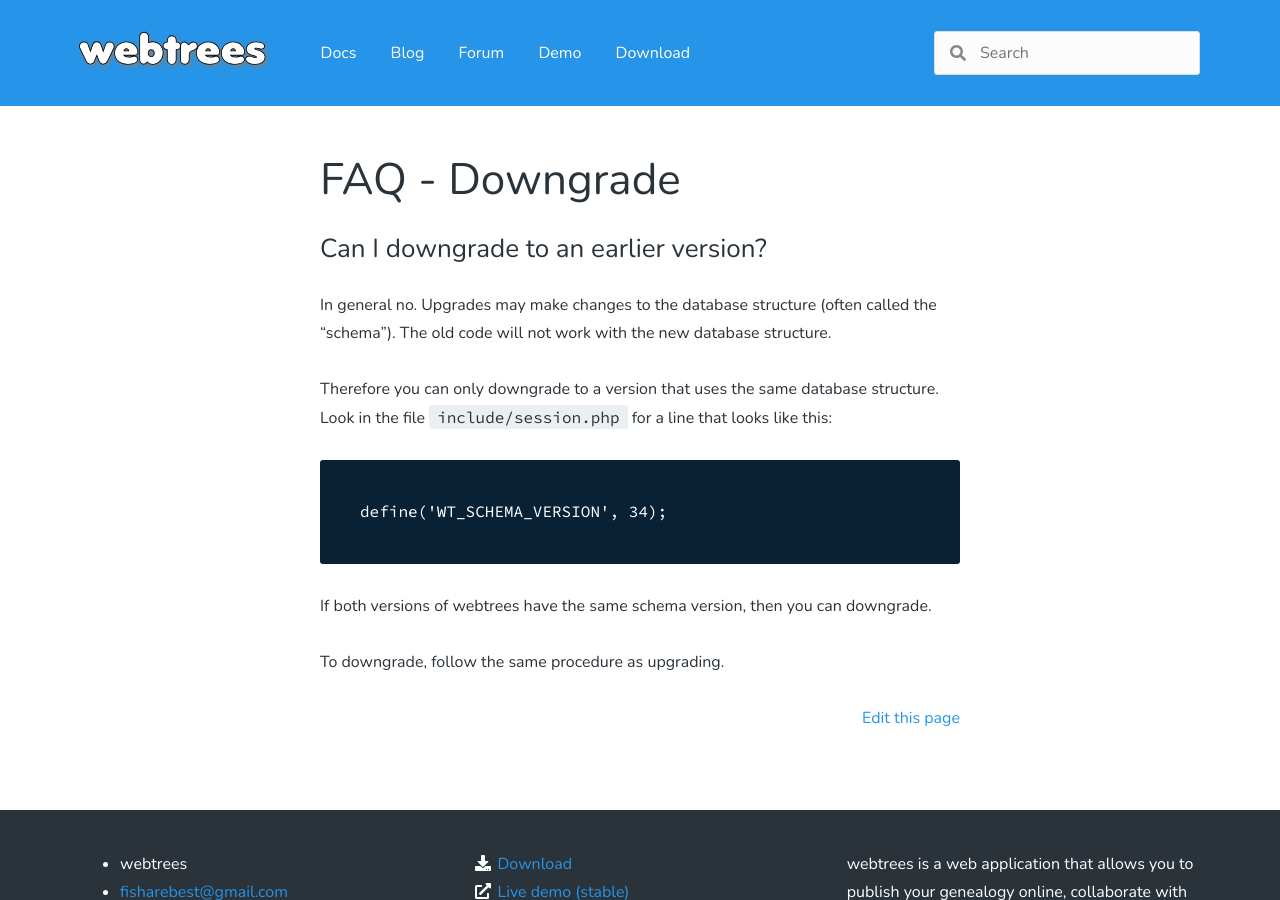
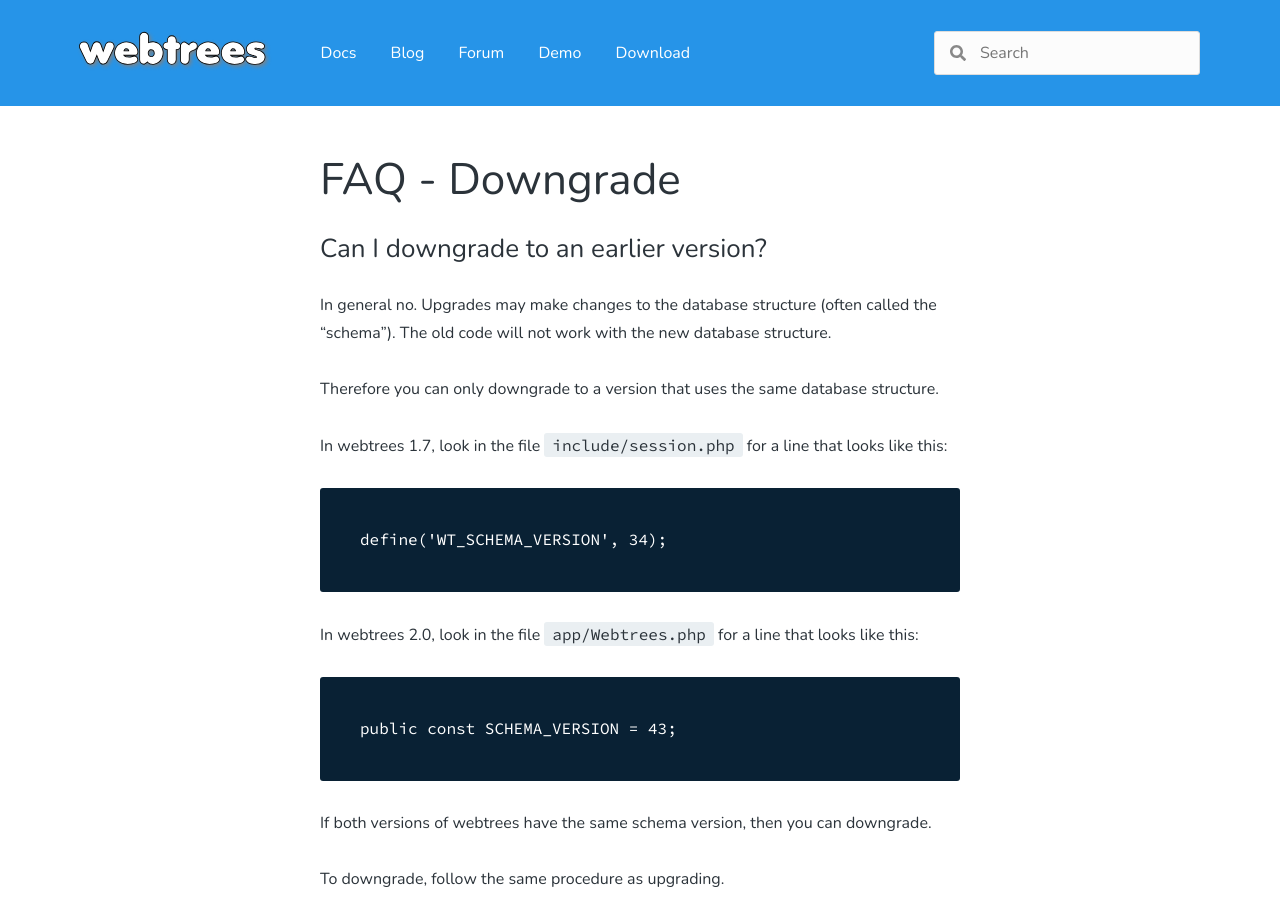
Before and after one commit to webtrees/webtrees.github.io, a Jekyll site: the page built from faq/downgrade.md, in a window 1280 px wide and 900 px high. Built offline with Jekyll 4.4.1, drawn with Linux system fonts in a browser that asks for light colours; nearby versions of some CDN libraries.

Commit message:
Update for 2.0

````diff
--- a/faq/downgrade.md
+++ b/faq/downgrade.md
@@ -8,10 +8,18 @@ date: 2019-12-31
 
 In general no.  Upgrades may make changes to the database structure (often called the “schema”).  The old code will not work with the new database structure.
 
-Therefore you can only downgrade to a version that uses the same database structure.  Look in the file `include/session.php` for a line that looks like this:
+Therefore you can only downgrade to a version that uses the same database structure.
+
+In webtrees 1.7, look in the file `include/session.php` for a line that looks like this:
 
 ```
 define('WT_SCHEMA_VERSION', 34);
+```
+
+In webtrees 2.0, look in the file `app/Webtrees.php` for a line that looks like this:
+
+```
+public const SCHEMA_VERSION = 43;
 ```
 
 If both versions of webtrees have the same schema version,
````
